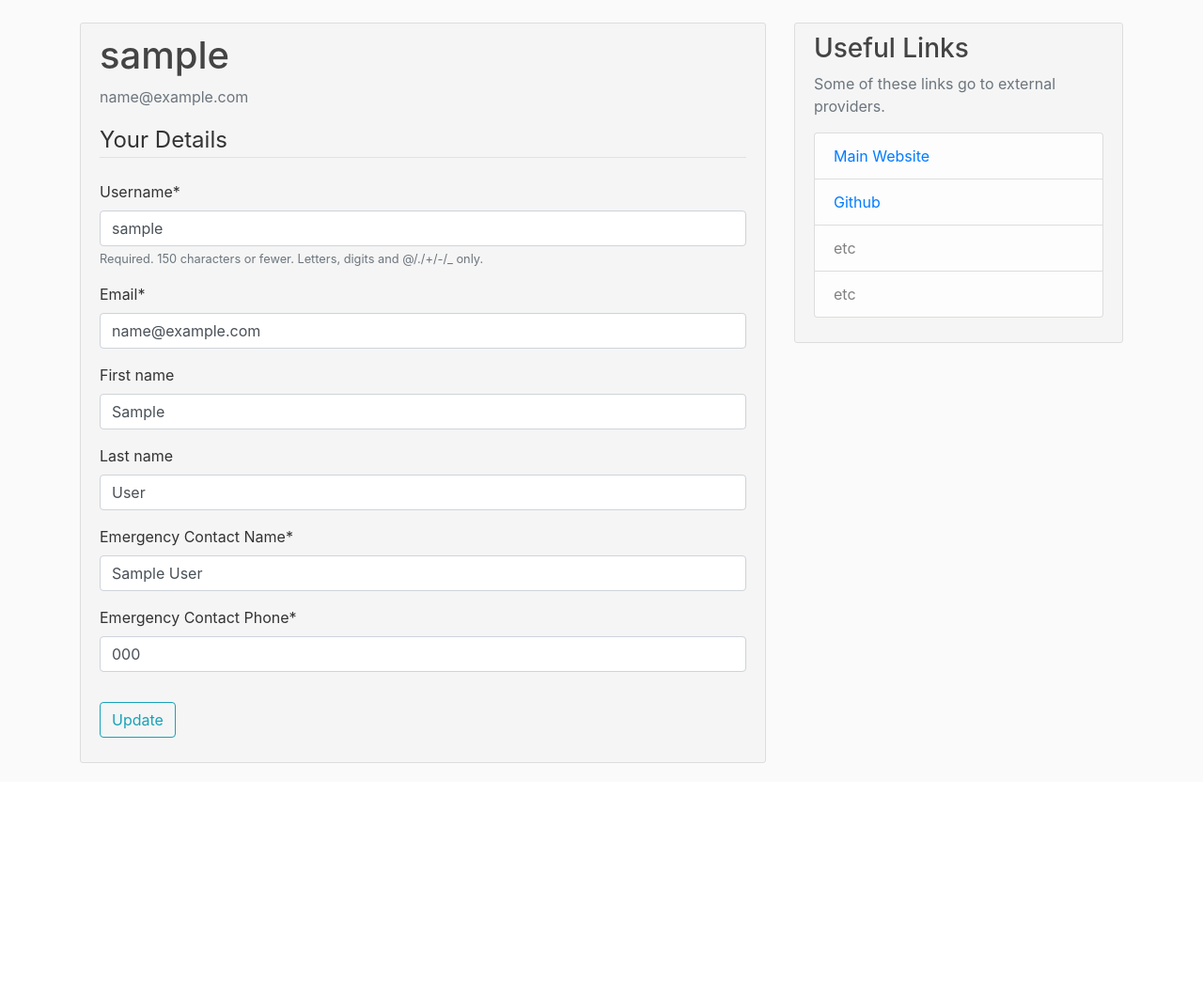
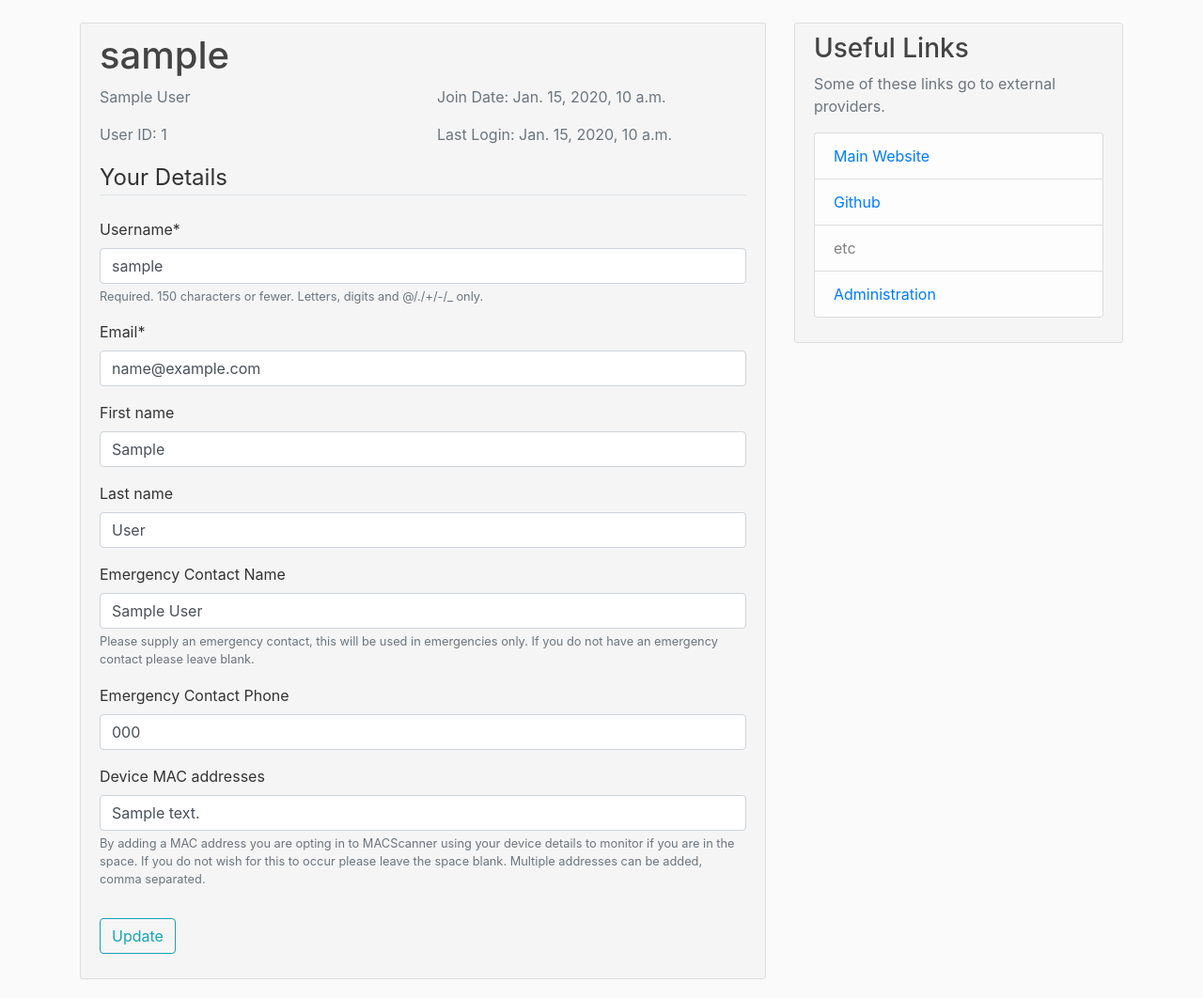
Before and after one commit to MKMakerSpace/SOCS, a Django app: page /profile/ in a window 1280 px wide. Shown: the part 56-1118 px from the top of the page at 94% size. Before the commit the page ends 868 px from the top, so only its background shows below. Run offline with Django 3.2, Linux system fonts and the light colour scheme; a user stored in the database is signed in; tables that the repository leaves empty hold one stand-in row (values such as "Sample post"); some libraries are stand-ins or nearby versions.

Commit message:
Minor changes
Updated profile page to add more data output.
Added profile form for Macscanner
Edited readme

```diff
--- a/Django/SOCS/main/static/main/main.css
+++ b/Django/SOCS/main/static/main/main.css
@@ -11,6 +11,7 @@ h1, h2, h3, h4, h5, h6 {
 ul {
   margin: 0;
 }
+
 .navbar {
     background-color: #1E73BE;
 }
--- a/Django/SOCS/main/templates/main/base.html
+++ b/Django/SOCS/main/templates/main/base.html
@@ -69,13 +69,15 @@
             <li class="list-group-item list-group-item-light"><a href="https://mkmakerspace.co.uk/">Main Website</a></li>
             <li class="list-group-item list-group-item-light"><a href="https://github.com/MKMakerSpace">Github</a></li></li>
             <li class="list-group-item list-group-item-light">etc</li>
-            <li class="list-group-item list-group-item-light">etc</li>
+            <li class="list-group-item list-group-item-light"><a href="/admin">Administration</a></li>
           </ul>
         </p>
       </div>
     </div>
   </div>
 </main>
+
+
 
 	<!-- Optional JavaScript -->
     <!-- jQuery first, then Popper.js, then Bootstrap JS -->
--- a/Django/SOCS/users/forms.py
+++ b/Django/SOCS/users/forms.py
@@ -25,4 +25,4 @@ class UserUpdateForm(forms.ModelForm):
 class ProfileUpdateForm(forms.ModelForm):
     class Meta:
         model = Profile
-        fields = ['emergency_Contact_Name', 'emergency_Contact_Phone']
+        fields = ['emergency_Contact_Name', 'emergency_Contact_Phone', 'device_mac_addresses']
--- a/Django/SOCS/users/models.py
+++ b/Django/SOCS/users/models.py
@@ -6,8 +6,9 @@ from django.contrib.auth.models import User
 
 class Profile(models.Model):
     user = models.OneToOneField(User, on_delete=models.CASCADE,related_name='profile')
-    emergency_Contact_Name = models.CharField(max_length=50)
-    emergency_Contact_Phone = models.CharField(max_length=50)
+    emergency_Contact_Name = models.CharField(max_length=50, help_text="Please supply an emergency contact, this will be used in emergencies only. If you do not have an emergency contact please leave blank.", blank=True)
+    emergency_Contact_Phone = models.CharField(max_length=50, blank=True)
+    device_mac_addresses = models.CharField("Device MAC addresses",help_text="By adding a MAC address you are opting in to MACScanner using your device details to monitor if you are in the space. If you do not wish for this to occur please leave the space blank. Multiple addresses can be added, comma separated.",max_length=100, blank=True)
 
     def __str__(self):
         return f'{self.user.username}s Profile'
--- a/Django/SOCS/users/templates/users/profile.html
+++ b/Django/SOCS/users/templates/users/profile.html
@@ -4,8 +4,19 @@
 <div class="content-section">
 	<div class="media">
 		<div class="media-body">
+			<div class="row">
+				<div class="col-sm">
 					<h2 class="account-heading">{{ user.username }}</h2>
-          <p class="text-secondary">{{ user.email }}</p>
+					<p class="text-secondary">{{ user.first_name }} {{ user.last_name}} </p>
+					<p class="text-secondary">User ID: {{ user.id }}</p>
+				</div>
+				<div class="col-sm">
+					<h2 class="account-heading">&nbsp;</h2>
+					<p class="text-secondary">Join Date: {{ user.date_joined }}</p>
+					<p class="text-secondary">Last Login: {{ user.last_login }}</p>
+				</div>
+			</div>
+
 		</div>
 	</div>
 	<form method="POST">
```
Also changed, not shown: Django/SOCS/main/views.py (+1 -20 lines), Django/SOCS/users/migrations/0006_profile_device_mac_addresses.py (added), README.md. Lines whose indentation alone changed are shown as unchanged.
